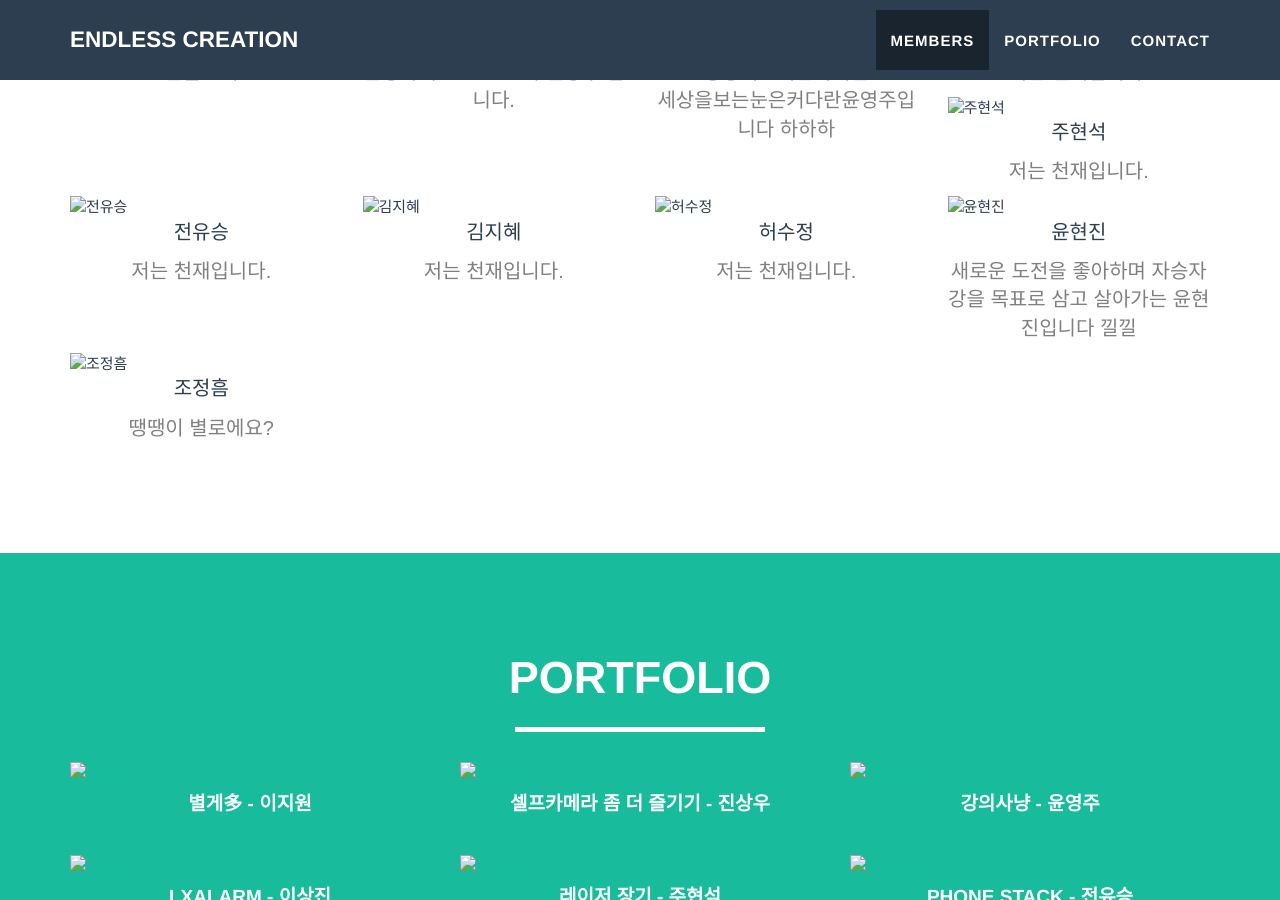
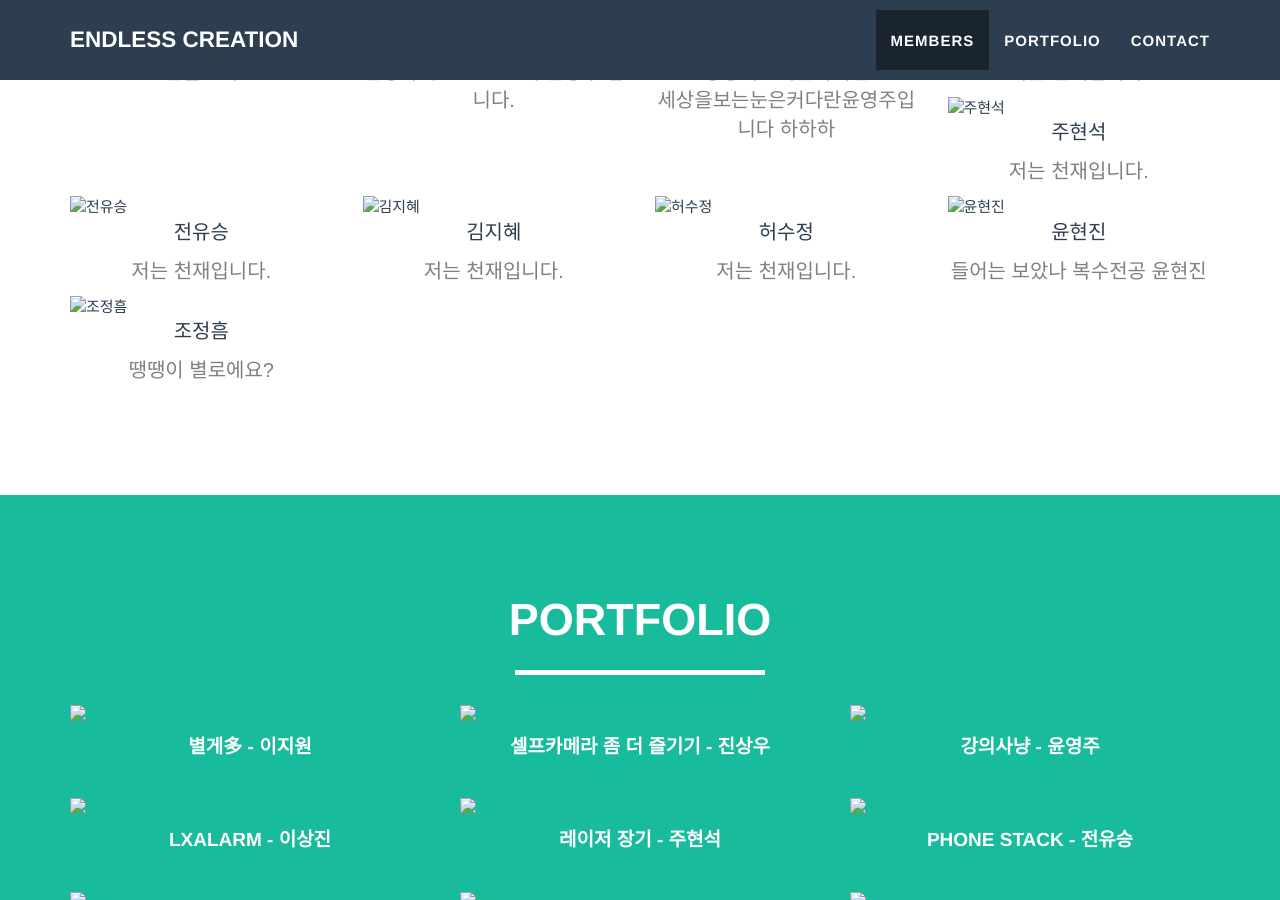
Before and after one commit to ec2014e/ec2014e.github.com, a Jekyll site: the page built from _members/2014-11-09-yhj-9.md, in a window 1280 px wide and 900 px high, scrolled down 769 px. Built offline with Jekyll 4.4.1, drawn with Linux system fonts in a browser that asks for light colours; some web fonts are replaced.

Commit message:
Update description.
Update description.

```diff
--- a/_members/2014-11-09-yhj-9.md
+++ b/_members/2014-11-09-yhj-9.md
@@ -2,5 +2,5 @@
 layout: default
 img: yhj.png
 name: 윤현진
-description: 새로운 도전을 좋아하며 자승자강을 목표로 삼고 살아가는 윤현진입니다 낄낄
+description: 들어는 보았나 복수전공 윤현진
 ---
```
